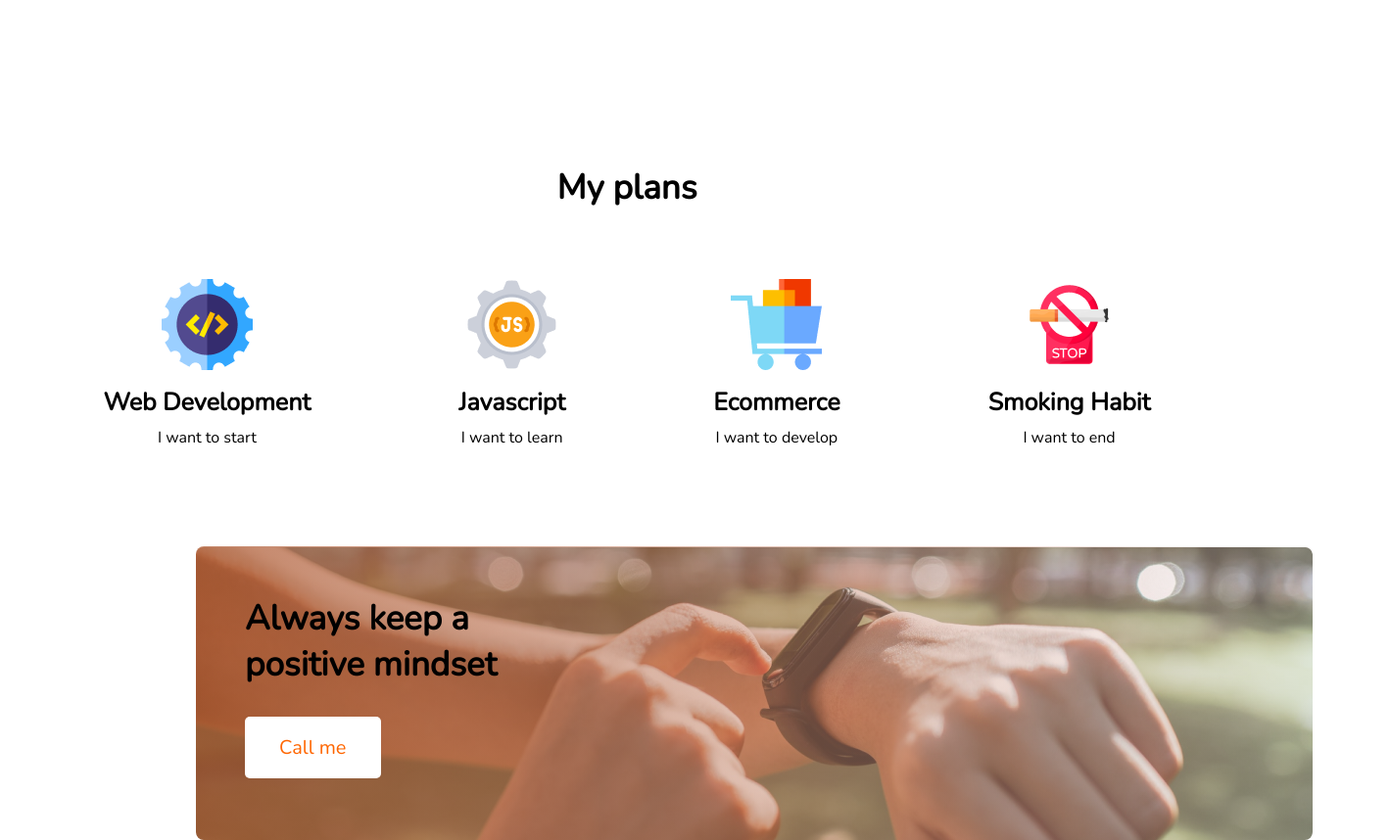
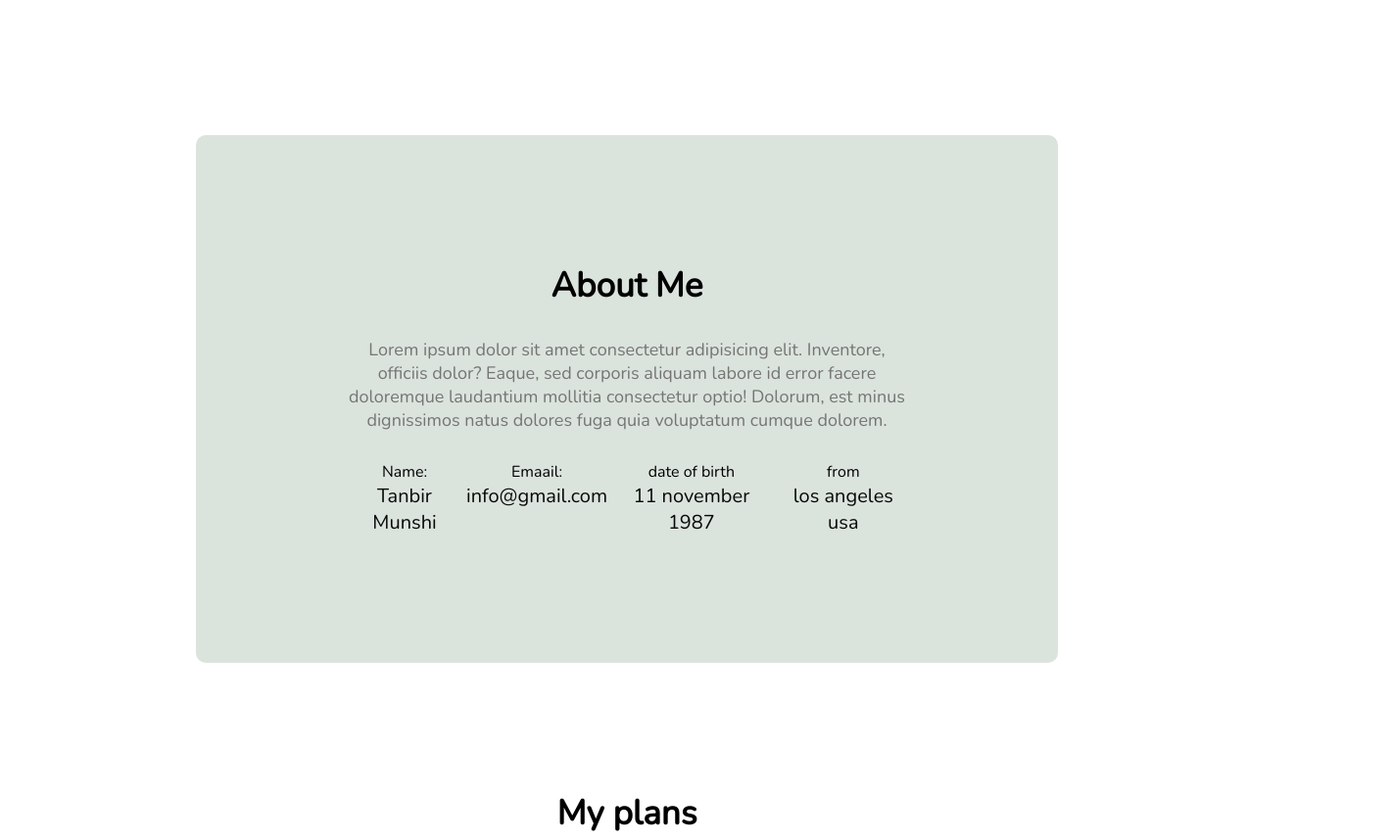
Before and after one commit to tanbirmunshi/my-first-assignment, a plain HTML site: page index.html in a window 1280 px wide. Shown: the part 1880-2738 px from the top of the page at 98% size, 1419 px wide, since content can reach past the window. Drawn offline with nearby package versions, Linux system fonts and the light colour scheme.

Commit message:
first commit

```diff
--- a/assignment.css
+++ b/assignment.css
@@ -42,12 +42,13 @@
     font-size: 40px;
     font-weight: 700px;
     margin-bottom: 30px;
+    width: 300px;
 ;
 }
 .description{
+    padding: 320px 200px 0px 0px ;
+    text-align: left;
 
-    padding-top: 100px;
-    text-align: left;
 
 
 }
@@ -69,6 +70,7 @@
 }
 .list{
     list-style: none;
+    padding-left: 0px;
 
 
 
@@ -107,14 +109,49 @@
     text-align: center;
 }
 
+/* about me  */
+.section-title { margin-bottom: 30px;
+    font-weight: 700px;
+    font-size:35px ;
 
+}
+.about{
+    margin-top: 130px;
+    border-radius: 10px;
+    padding: 130px 150px;
+    text-align: center;
+    background: rgb(219, 227, 221);
+    max-width: 1040px;
+    margin: 100px 200px;
+}
+.section-description{
+    color: #757575;
+    font-size: 18px;
+    margin-bottom: 30px;
+    text-align: center;
+    padding: 0px 150pxpx;
+
+}
+.about-info-container{
+    display: flex;
+    justify-content: space-around;
+}
+.about-info-title{
+    font-size: 20px;
+    color: #757575;
+}
+.info-description{font-size: 20px;
+    font-weight: 700px;
+    color: #090909;
+
+}
 
 /* gradiant section styles */
 
 .gradiant-title{
     font-size: 35px;
     font-weight: 700px;
-
+    color: white;
 
     padding:50px 800px 30px 50px ;
 
@@ -150,6 +187,7 @@
     background-color: black;
     color: white;
     padding: 100px 200px;
+    justify-content: space-between;
 
 }
 .title{
@@ -169,4 +207,14 @@
 }
 .phone{
     margin-top: 10px;
+    font-size: 16px;
 }
+.future-details{
+    width: 400px;
+    margin-bottom: 20px;
+}
+.future img{
+    margin-top: 10px;
+    justify-content: space-around;
+
+}
--- a/index.html
+++ b/index.html
@@ -43,6 +43,29 @@
                     </div>
 
                    </div>
+                   <section class="about">
+                    <h3 class="section-title">About Me </h3>
+                    <p class="section-description">Lorem ipsum dolor sit amet consectetur adipisicing elit. Inventore, officiis dolor? Eaque, sed corporis aliquam labore id error facere doloremque laudantium mollitia consectetur optio! Dolorum, est minus dignissimos natus dolores fuga quia voluptatum cumque dolorem.</p>
+                    <div class="about-info-container">
+                        <div class="about-info">
+                            <p class="info-title">Name: </p>
+                            <p class="info-description">Tanbir Munshi </p>
+                        </div>
+                        <div class="about-info">
+                            <p class="info-title">Emaail:</p>
+                            <p class="info-description">info@gmail.com </p>
+                        </div>
+                        <div class="about-info">
+                            <p class="info-title">date of birth</p>
+                            <p class="info-description">11 november 1987</p>
+                        </div>
+                        <div class="about-info">
+                            <p class="info-title">from</p>
+                            <p class="info-description">los angeles usa</p>
+                        </div>
+                    </div>
+
+                </section>
                    <div>
                     <h3 class="my-plan">My plans </h3>
                    </div>
@@ -69,9 +92,6 @@
                     </div>
                    </div>
 
-
-
-
          </section>
          <section>
             <div class="gradiant">
@@ -80,25 +100,18 @@
             </div>
          </section>
 
-
-
-
-
-
-
-
-
      </main>
      <footer>
-
-        <div class="footer">
+         <div class="footer">
             <div class="future">
                 <h3 class="title">Future</h3>
                 <p class="future-details">Lorem ipsum dolor sit amet, consectetur adipisicing elit. Odit odio labore itaque nesciunt rem nostrum optio laborum eos enim delectus.</p>
                 <p>Email:info@gmail.com</p>
                 <p class="phone">phone:01777556690</p>
+                <img src="./images/fb.png" alt="">
+                <img src="./images/twitter.png" alt="">
 
-            </div>
+             </div>
             <div>
                 <h3 class="title">Subscribe</h3>
                 <input type="email" placeholder="Enter email" class="email">
```
